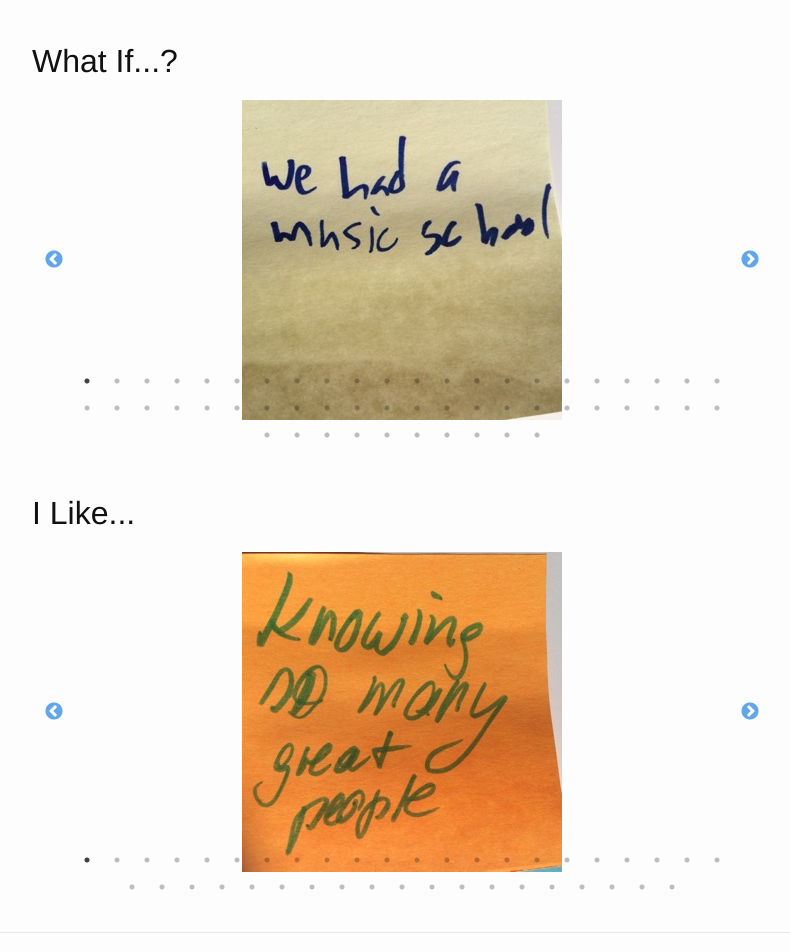
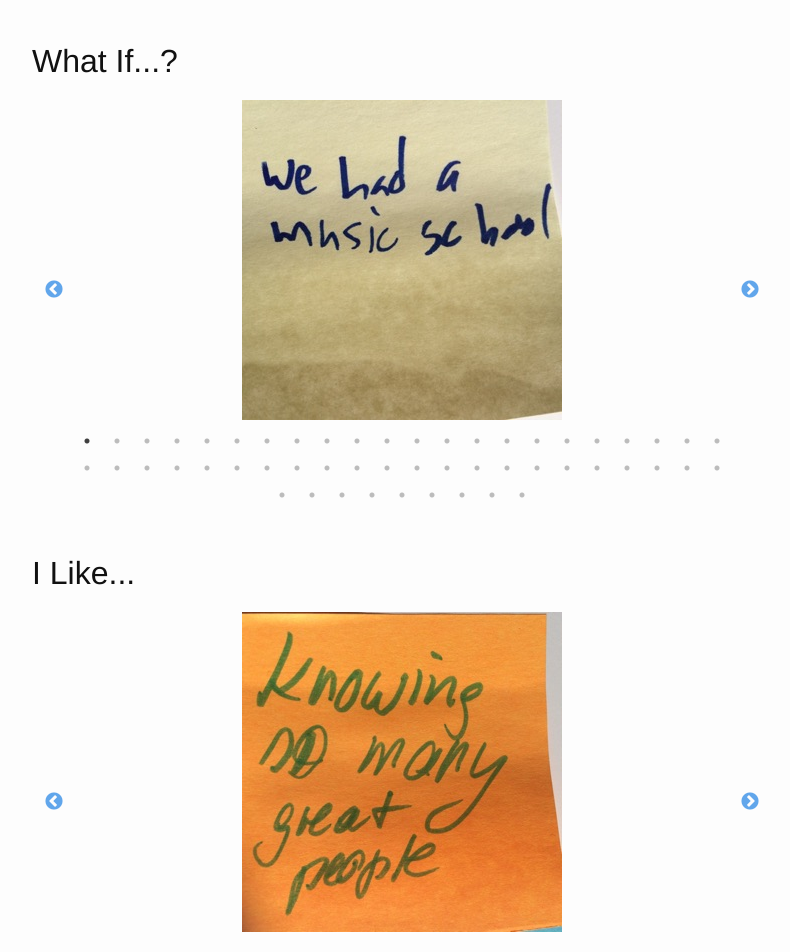
Before and after one commit to codeforamerica/code_for_vallejo, a Jekyll site: the page built from _posts/2015-03-02-hello-vallejo.md, in a window 1280 px wide. Shown: the part 1055-2007 px from the top of the page, without its empty margins (238-1028 px from the left). Built offline with Jekyll 4.4.1, drawn with Linux system fonts in a browser that asks for light colours; nearby versions of some CDN libraries; grey boxes are pictures that could not be loaded.

Commit message:
image updates

```diff
--- a/_posts/2015-03-02-hello-vallejo.md
+++ b/_posts/2015-03-02-hello-vallejo.md
@@ -85,7 +85,7 @@
   <div><img class="carousel-image" src="assets/images/whatif_50.jpg"></div>
   <div><img class="carousel-image" src="assets/images/whatif_51.jpg"></div>
   <div><img class="carousel-image" src="assets/images/whatif_52.jpg"></div>
-  <div><img class="carousel-image" src="assets/images/whatif_53.jpg"></div>
+<!--   <div><img class="carousel-image" src="assets/images/whatif_53.jpg"></div> -->
 
 </div>
 
--- a/_sass/_post-page.scss
+++ b/_sass/_post-page.scss
@@ -1,4 +1,4 @@
-.carousel { width: 90%; display: block; margin-right: auto; margin-left: auto; }
+.carousel { width: 90%; display: block; margin-right: auto; margin-left: auto; height: 380px; }
 .slick-prev:before, .slick-next:before {
     color: #2E8AE6;
 }
```
Also changed, not shown: 1 other file.
